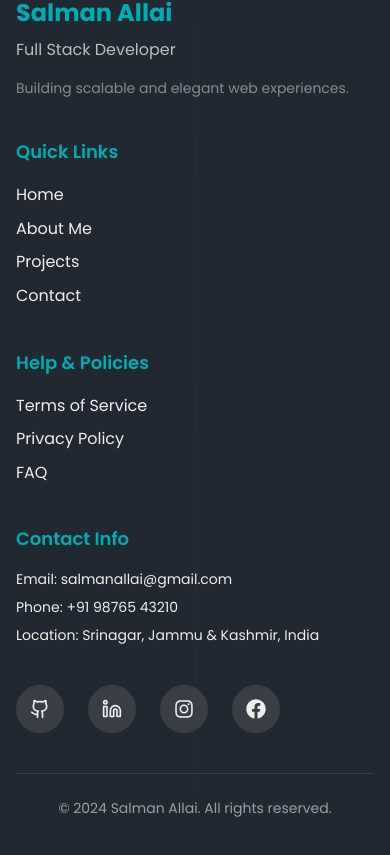
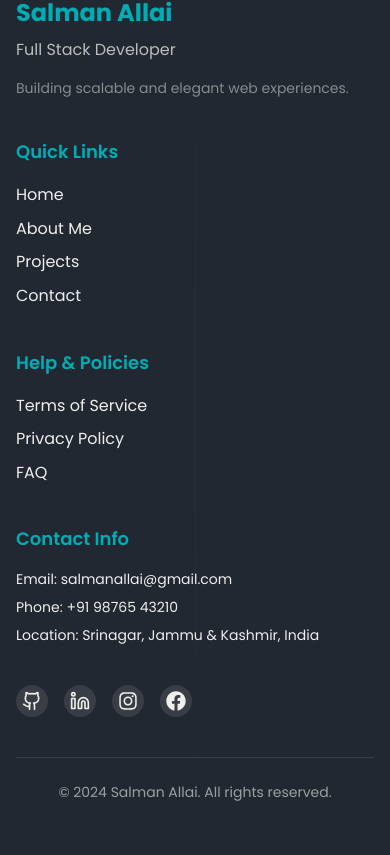
Before and after one commit to Salman-Allai/Salman-Allai-Portfolio-new, a React (Vite) app: page / in a window 390 px wide. Shown: the part 6605-7460 px from the top of the page. Built offline with nearby package versions, Linux system fonts and the light colour scheme.

Commit message:
Update as per recent changes

```diff
--- a/src/components/Footer.tsx
+++ b/src/components/Footer.tsx
@@ -99,17 +99,17 @@ const Footer = () => {
         </div>
 
         {/* Mobile-only Social Links */}
-        <div className="flex flex-wrap mt-10 gap-6 text-left lg:hidden">
+        <div className="flex flex-wrap mt-10 gap-4 text-left lg:hidden">
           {socialLinks.map((social, index) => (
             <a
               key={index}
               href={social.href}
               aria-label={social.label}
-              className="w-12 h-12 bg-[#393e46] hover:bg-[#00adb5] rounded-full flex items-center justify-center transition-all duration-200 hover:scale-110"
+              className="w-8 h-8 sm:w-10 sm:h-10 bg-[#393e46] hover:bg-[#00adb5] rounded-full flex items-center justify-center transition-all duration-200 hover:scale-110"
               target="_blank"
               rel="noopener noreferrer"
             >
-              {social.icon}
+              <span className="text-[14px]">{social.icon}</span>
             </a>
           ))}
         </div>
```
